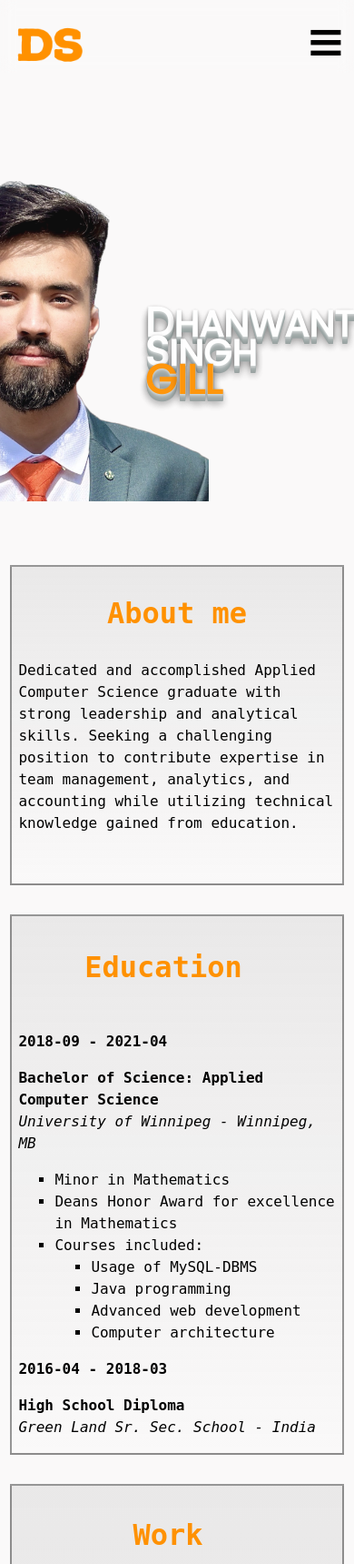
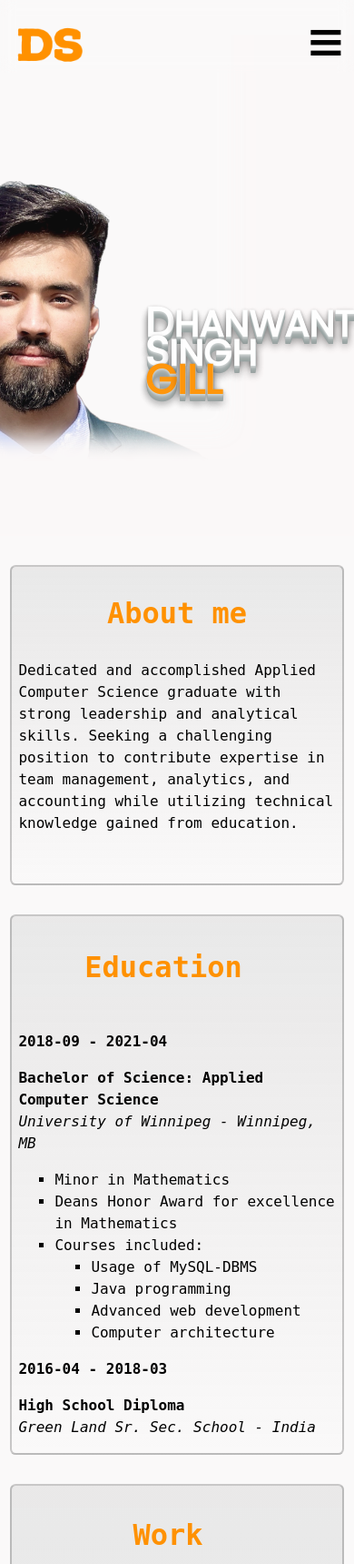
Before and after one commit to dhanigill/dhanigill.github.io, a PHP site: page / in a window 390 px wide. Shown: the top 1719 px of the page at 91% size. Run offline with PHP 8.4, Linux system fonts and the light colour scheme.

Commit message:
Add files via upload

```diff
--- a/css/bio.css
+++ b/css/bio.css
@@ -35,7 +35,8 @@
 @media screen and (max-width: 900px) {
   .bio {
     width: auto;
-    border: 2px solid rgba(0, 0, 0, 0.4);
+    border: 2px solid rgba(0, 0, 0, 0.2);
+    border-radius: 0.4em;
     margin: 2em 0.7em 0 0.7em;
     background: linear-gradient(rgba(152, 152, 152, 0.17), rgba(0, 0, 0, 0));
     max-height: 100%;
--- a/css/education.css
+++ b/css/education.css
@@ -56,7 +56,8 @@
     display: flex;
     flex-direction: column;
     align-self: center;
-    border: 2px solid rgba(0, 0, 0, 0.4);
+    border: 2px solid rgba(0, 0, 0, 0.2);
+    border-radius: 0.4em;
     margin: 2em 0.7em 0 0.7em;
     background: linear-gradient(rgba(152, 152, 152, 0.17), rgba(0, 0, 0, 0));
   }
--- a/css/extras.css
+++ b/css/extras.css
@@ -73,16 +73,16 @@
 @media screen and (max-width: 900px) {
   .Extras {
     display: block;
-    border: 2px solid rgba(0, 0, 0, 0.4);
+    border: 2px solid rgba(0, 0, 0, 0.2);
     margin: 2em 0.7em 0 0.7em;
     width: auto;
     padding: 2em 0;
+    border-radius: 0.4em;
   }
 
   .Extras h1 {
     margin-left: 0;
     text-align: center;
-
   }
 
   .Extras img{
@@ -90,6 +90,9 @@
     max-width: 50%;
     display: block;
     margin: auto;
+    box-shadow: rgba(0, 0, 0, 0.25) 0px 54px 55px, rgba(0, 0, 0, 0.12) 0px -12px 30px, rgba(0, 0, 0, 0.12) 0px 4px 6px, rgba(0, 0, 0, 0.17) 0px 12px 13px, rgba(0, 0, 0, 0.09) 0px -3px 5px;
+    border: 0px;
+    border-radius: 0.7em;
 }
   .certif{
     border:0;
--- a/css/photoName.css
+++ b/css/photoName.css
@@ -51,6 +51,7 @@
 @media screen and (max-width: 900px) {
     .image {
         background-position: -10em 10em;
+        box-shadow: inset -120px -6em 25px 15px rgb(251, 248, 248);
     }
 
     .mname {
--- a/css/work.css
+++ b/css/work.css
@@ -134,7 +134,8 @@
   .Work {
     width: auto;
     background: linear-gradient(rgba(152, 152, 152, 0.17), rgba(0, 0, 0, 0));
-    border: 2px solid rgba(0, 0, 0, 0.4);
+    border: 2px solid rgba(0, 0, 0, 0.2);
+    border-radius: 0.4em;
     margin: 2em 0.7em 0 0.7em;
   }
   .Work h1 {
```
